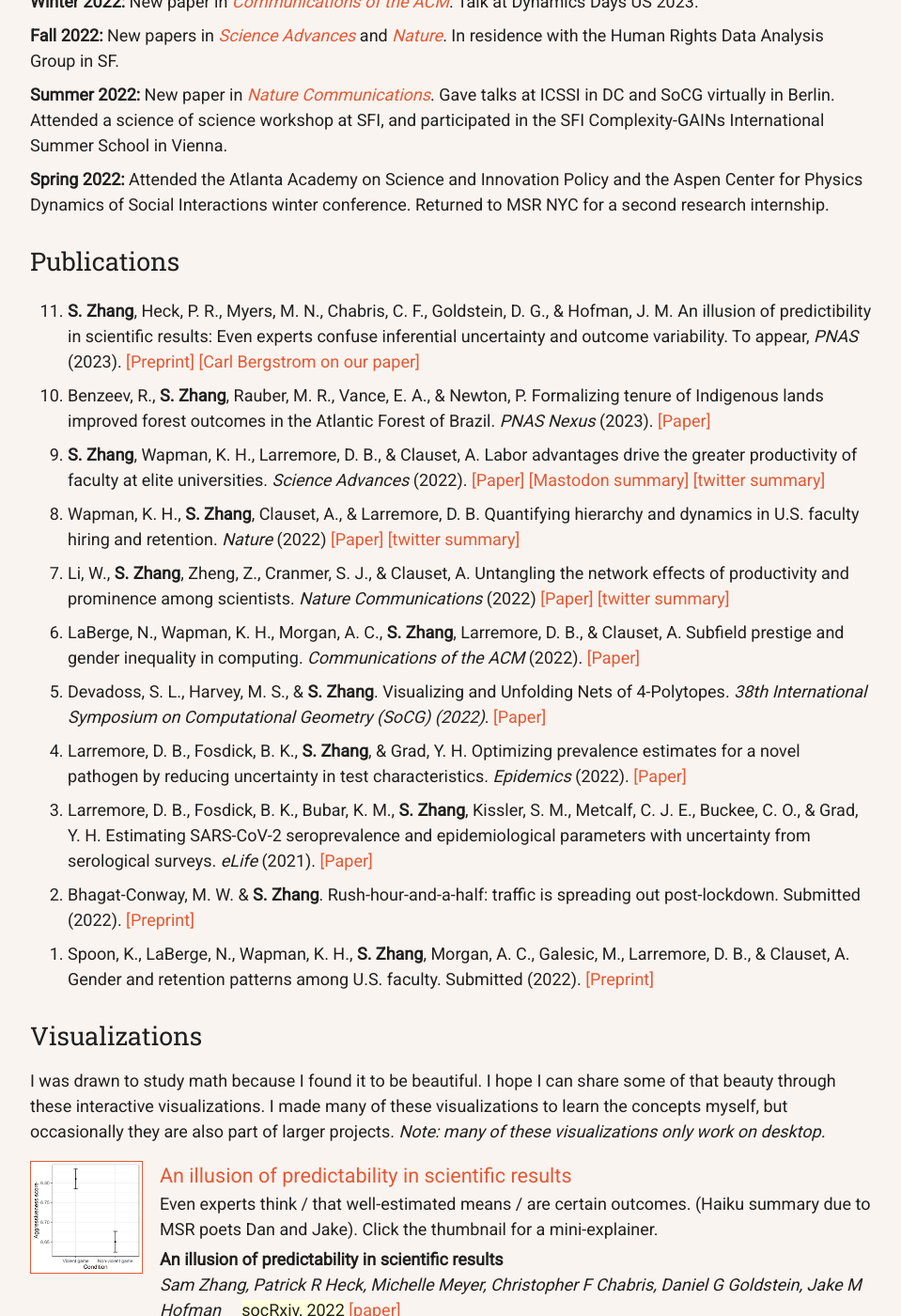
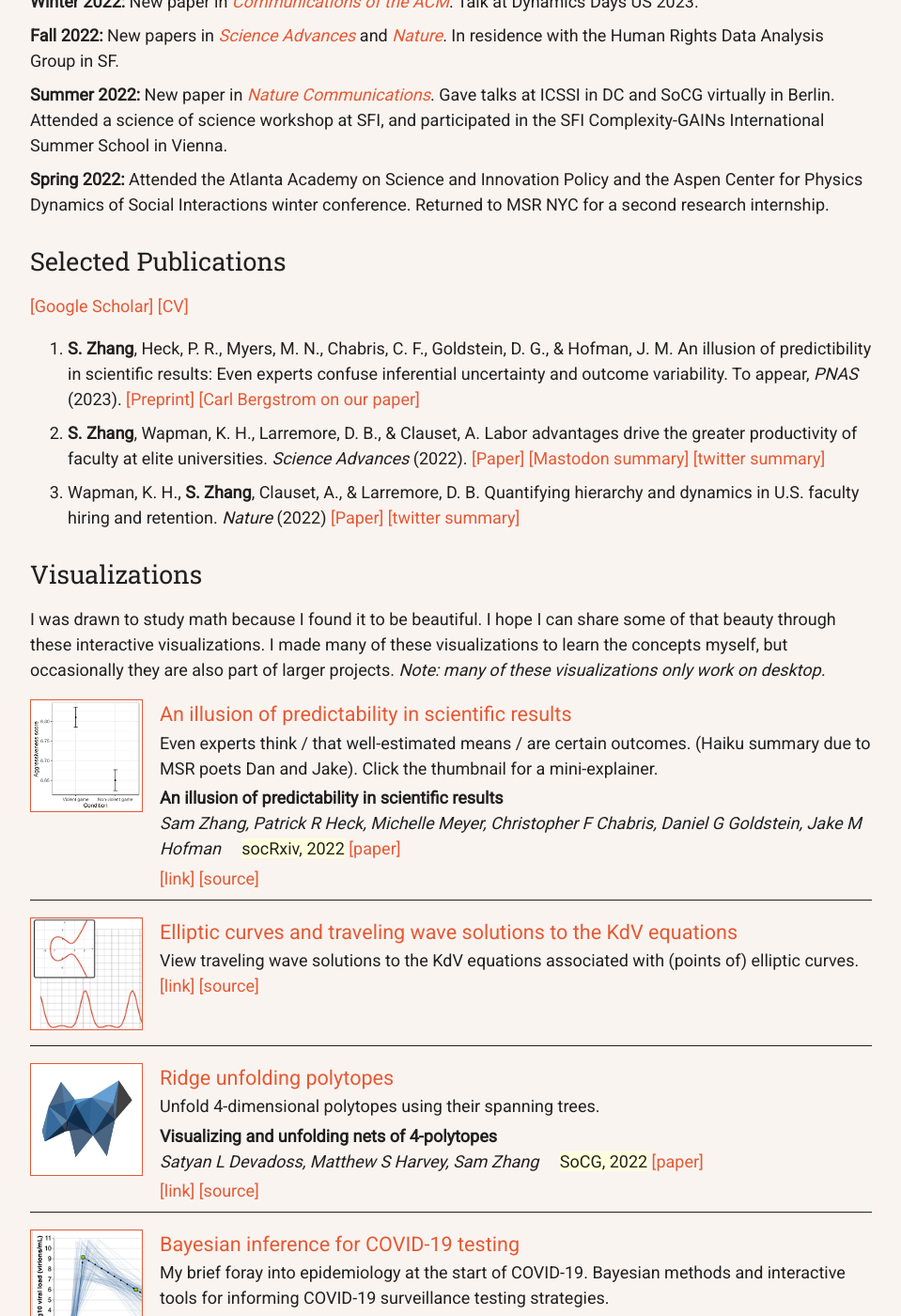
Before and after one commit to samzhang111/samzhang111.github.io, a Jekyll site: the page built from index.html, in a window 1280 px wide and 1400 px high, scrolled down 1174 px. Shown: the whole window at 94% size, without its empty margins (160-1119 px from the left). Built offline with Jekyll 4.4.1, drawn with Linux system fonts in a browser that asks for light colours; nearby versions of some CDN libraries.

Commit message:
selected pubs

```diff
--- a/index.html
+++ b/index.html
@@ -79,36 +79,17 @@ Attended a science of science workshop at SFI, and participated in the SFI Compl
 </div>
 
 <div id="pubs" class="vertical-section">
-    <div class="sectitle">Publications</div>
+    <div class="sectitle">Selected Publications</div>
+    <div><a href="https://scholar.google.com/citations?user=PBxD9qIAAAAJ&hl=en" target="_blank" data-goatcounter-click="ext-google-scholar">[Google Scholar]</a> <a href="https://drive.google.com/file/d/1OE7QoxoABqyt_taL8X0DXcrj5LStpAIp/view?usp=sharing" target="_blank" data-goatcounter-click="ext-cv">[CV]</a> </div>
 
-        <ol class="bibliography" reversed>
+        <ol class="bibliography" >
 <li><span id="zhang2022illusion"><b>S. Zhang</b>, Heck, P. R., Myers, M. N., Chabris, C. F., Goldstein, D. G., &amp; Hofman, J. M. An illusion of predictibility in scientific results: Even experts confuse inferential uncertainty and outcome variability. To appear, <em>PNAS</em> (2023). <a target="_blank" href="https://osf.io/preprints/socarxiv/5tcgs/">[Preprint]</a></span> <a target="_blank" href="https://fediscience.org/@ct_bergstrom/110267907188002904">[Carl Bergstrom on our paper]</a></li>
-
-            <li><span id="benzeev2022tenure">Benzeev, R., <b>S. Zhang</b>, Rauber, M. R., Vance, E. A., &amp; Newton, P. Formalizing tenure of Indigenous lands improved forest outcomes in the Atlantic Forest of Brazil. <em>PNAS Nexus</em> (2023). <a target="_blank" href="https://academic.oup.com/pnasnexus/article/2/1/pgac287/7005261">[Paper]</a></span></li>
 
 <li><span id="zhang2022labor"><b>S. Zhang</b>, Wapman, K. H., Larremore, D. B., &amp; Clauset, A. Labor advantages drive the greater productivity of faculty at elite universities. <em>Science Advances</em> (2022). <a target="_blank" href="https://www.science.org/doi/10.1126/sciadv.abq7056">[Paper]</a>
 <a target="_blank" href="https://fediscience.org/@sz/109366855008352628">[Mastodon summary]</a> <a target="_blank" href="https://twitter.com/_szhang/status/1593712551660990465">[twitter summary]</a>
     </span></li>
 
 <li><span id="wapman2022quantifying">Wapman, K. H., <b>S. Zhang</b>, Clauset, A., &amp; Larremore, D. B. Quantifying hierarchy and dynamics in U.S. faculty hiring and retention. <em>Nature</em> (2022) <a target="_blank" href="https://doi.org/10.1038/s41586-022-05222-x">[Paper]</a> <a target="_blank" href="https://twitter.com/hneutr/status/1572632655421919232">[twitter summary]</a></span></li>
-
-<li><span id="li2021untangling">Li, W., <b>S. Zhang</b>, Zheng, Z., Cranmer, S. J., &amp; Clauset, A. Untangling the network effects of productivity and prominence among scientists. <em>Nature Communications</em> (2022) <a target="_blank" href="https://www.nature.com/articles/s41467-022-32604-6">[Paper]
-<a href="https://twitter.com/aaronclauset/status/1561758438564429824" target="_blank">[twitter summary]</a>
-        </a></span></li>
-
-<li><span id="laberge2022subfield">LaBerge, N., Wapman, K. H., Morgan, A. C., <b>S. Zhang</b>, Larremore, D. B., &amp; Clauset, A. Subfield prestige and gender inequality in computing. <em>Communications of the ACM</em> (2022). <a target="_blank" href="https://cacm.acm.org/magazines/2022/12/266925-subfield-prestige-and-gender-inequality-among-us-computing-faculty/fulltext">[Paper]</a></span></li>
-
-<li><span id="unfoldings">Devadoss, S. L., Harvey, M. S., &amp; <b>S. Zhang</b>. Visualizing and Unfolding Nets of 4-Polytopes. <i>38th International Symposium on Computational Geometry (SoCG) (2022)</i>. <a target="_blank" href="https://drops.dagstuhl.de/opus/volltexte/2022/16075/pdf/LIPIcs-SoCG-2022-67.pdf">[Paper]</a></span></li>
-
-<li><span id="larremore2022jointly">Larremore, D. B., Fosdick, B. K., <b>S. Zhang</b>, &amp; Grad, Y. H. Optimizing prevalence estimates for a novel pathogen by reducing uncertainty in test characteristics. <em>Epidemics</em> (2022). <a target="_blank" href="https://doi.org/10.1016/j.epidem.2022.100634">[Paper]</a></span></li>
-
-<li><span id="larremore2021estimating">Larremore, D. B., Fosdick, B. K., Bubar, K. M., <b>S. Zhang</b>, Kissler, S. M., Metcalf, C. J. E., Buckee, C. O., &amp; Grad, Y. H. Estimating SARS-CoV-2 seroprevalence and epidemiological parameters with uncertainty from serological surveys. <i>eLife</i> (2021). <a target="_blank" href="https://elifesciences.org/articles/64206">[Paper]</a></span></li>
-
-
-
-<li><span id="conway2022peakspreading">Bhagat-Conway, M. W. &amp; <b>S. Zhang</b>. Rush-hour-and-a-half: traffic is spreading out post-lockdown. Submitted (2022). <a target="_blank" href="https://osf.io/6khsj/">[Preprint]</a></span></li>
-
-<li><span id="spoon2022retention">Spoon, K., LaBerge, N., Wapman, K. H., <b>S. Zhang</b>, Morgan, A. C., Galesic, M., Larremore, D. B., &amp; Clauset, A.  Gender and retention patterns among U.S. faculty. Submitted (2022). <a target="_blank" href="https://osf.io/preprints/socarxiv/u26ze/" />[Preprint]</a></span></li>
 
 </ol>
 
```
